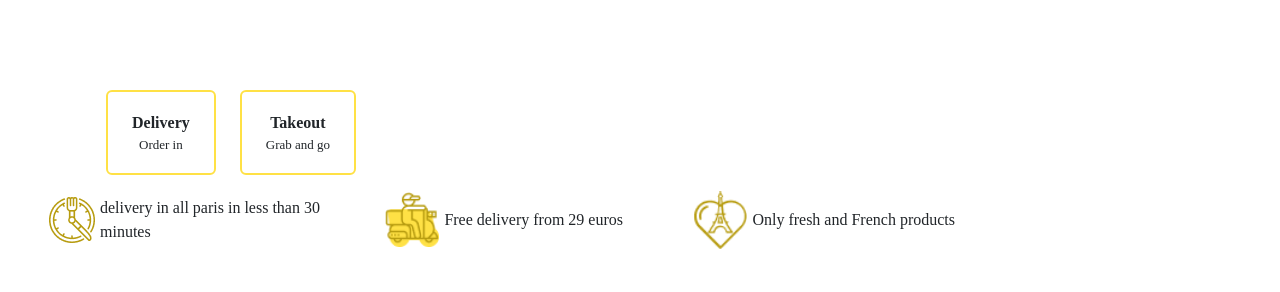
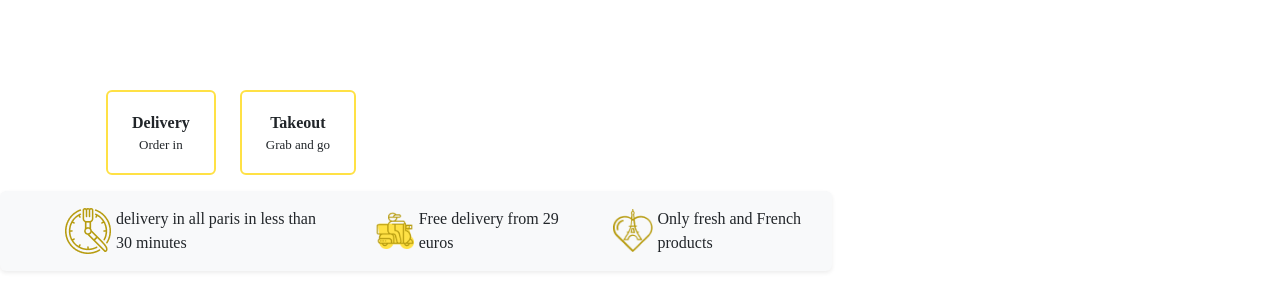
Before and after one commit to MaiHoangAnh190907/FoodProject, a plain HTML site: page index.html in a window 1280 px wide. Shown: the part 214-506 px from the top of the page. Drawn offline with nearby package versions, Linux system fonts and the light colour scheme.

Commit message:
siuuuuuuuu

```diff
--- a/index.html
+++ b/index.html
@@ -61,7 +61,7 @@
           <img src="./image/banner.png" alt="" />
         </div>
       </div>
-      <div class="police-info">
+      <div class="police-info shadow-sm p-3 mb-5 bg-body-tertiary rounded">
         <div class ="content">
           <img src="./image/Page 1.png" alt="" />
           <p>delivery in all paris in less than 30 minutes</p>
--- a/style.css
+++ b/style.css
@@ -3,6 +3,7 @@
 
 .header {
   position: fixed;
+  background-color: white;
   width: 100%;
   border-bottom: 2px solid var(--bg-color);
 }
@@ -93,6 +94,7 @@ margin-top : 88px
 .police-info  {
   display: flex;
   flex-direction: row;
+  width: 65%;
 }
 .content {
   display: flex;
@@ -100,7 +102,6 @@ margin-top : 88px
   align-items: center;
   justify-content: center;
   padding-left: 48px;
-  width: 25%;
   gap : 5px
 }
 .content > img {
```
